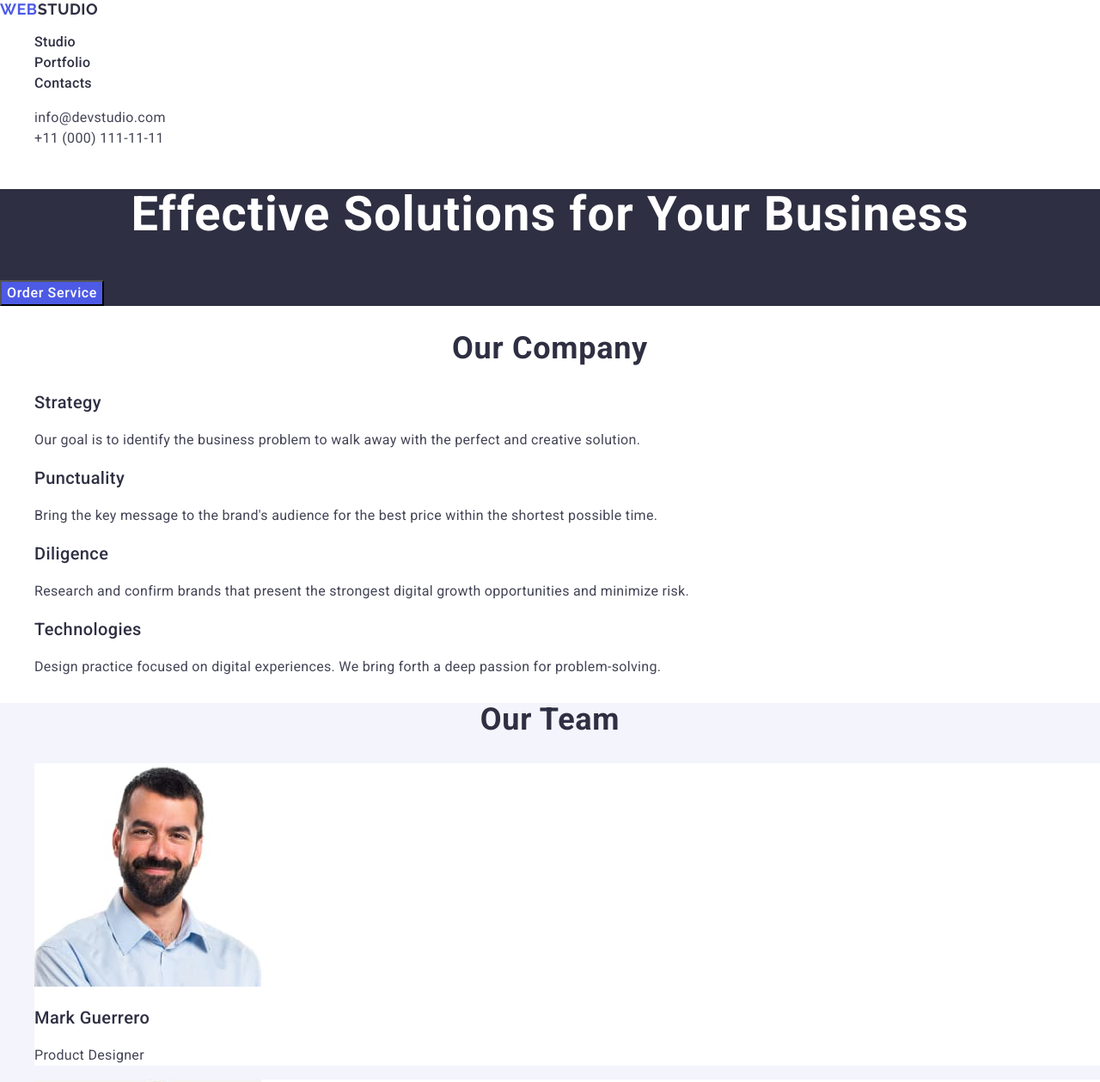
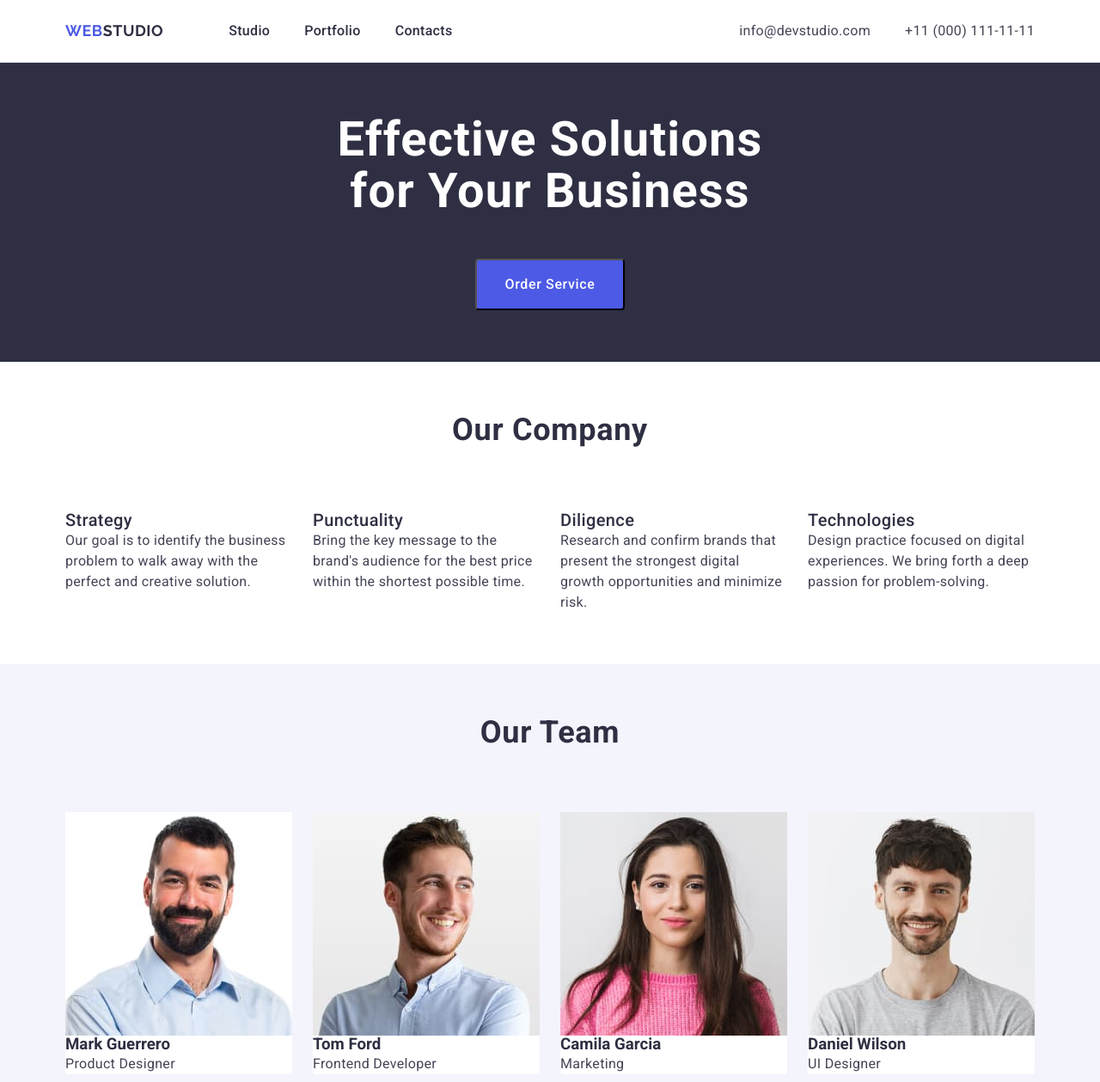
Before and after one commit to DeLaVoroDN/goit-markup-hw-03, a plain HTML site: page index.html in a window 1280 px wide. Shown: the top 1259 px of the page at 86% size. Drawn offline with nearby package versions, Linux system fonts and the light colour scheme.

Commit message:
Summary (required)

```diff
--- a/css/styles.css
+++ b/css/styles.css
@@ -1,3 +1,30 @@
+/* RULES TAG*/
+h1,
+h2,
+h3,
+h4,
+h5,
+h6,
+p {
+  margin-top: 0;
+  margin-bottom: 0;
+}
+
+ul,
+ol {
+  margin-top: 0;
+  margin-bottom: 0;
+  padding-left: 0;
+}
+
+img {
+  display: block;
+}
+
+button {
+  cursor: pointer;
+}
+
 .list {
   list-style-type: none;
 }
@@ -6,16 +33,36 @@
   text-decoration: none;
 }
 
-.adress-link {
-  text-decoration: none;
+body {
+  font-family: 'Roboto', sans-serif;
+  font-size: 16px;
+  color: #434455;
+  background: #ffffff;
 }
 
-button {
-  cursor: pointer;
+.container {
+  width: 1158px;
+  margin-left: auto;
+  margin-right: auto;
+  padding-left: 15px;
+  padding-right: 15px;
+}
+
+/* NAVIGATION */
+.page-header {
+  border-bottom: 1px solid #e7e9fc;
+  padding-top: 24px;
+  padding-bottom: 24px;
+}
+
+.page-navigation {
+  display: flex;
+  align-items: center;
 }
 
 .logotype {
   font-family: 'Raleway', sans-serif;
+  margin-right: 76px;
   font-size: 18px;
   font-weight: 700;
   line-height: 1.17em;
@@ -32,6 +79,18 @@ button {
   letter-spacing: 0.03em;
   color: #2e2f42;
 }
+
+.menu {
+  display: flex;
+  align-items: flex-start;
+  column-gap: 40px;
+}
+
+.adress-list {
+  display: flex;
+  column-gap: 40px;
+}
+
 .menu-link {
   font-family: Roboto;
   font-size: 16px;
@@ -62,16 +121,24 @@ button {
   color: #404bbf;
 }
 
-body {
-  font-family: 'Roboto', sans-serif;
-  font-size: 16px;
-}
-body {
-  color: #434455;
-  background: #ffffff;
+.page-adress {
+  display: flex;
+  align-items: center;
 }
 
-.section-one {
+.subtitle {
+  display: flex;
+  justify-content: space-between;
+}
+/* MAIN CONTENT */
+
+/*HERO SECTION */
+.section {
+  padding-top: 60px;
+  padding-bottom: 60px;
+}
+
+.hero {
   background-color: #2e2f42;
 }
 .main-title {
@@ -80,19 +147,26 @@ body {
   font-weight: 700;
   line-height: 1.07;
   letter-spacing: 0.02em;
+  width: 496px;
+  margin-left: auto;
+  margin-right: auto;
+  margin-bottom: 48px;
   text-align: center;
   color: #ffffff;
 }
 
 .order-service-btn {
+  font-family: 'Roboto', sans-serif;
+  font-size: 16px;
+  font-weight: 500;
+  line-height: 1.5;
+  letter-spacing: 0.04em;
+  padding: 16px 32px;
+  margin-left: auto;
+  margin-right: auto;
+  border-radius: 4px;
   color: #ffffff;
   background-color: #4d5ae5;
-  line-height: 1.5;
-  letter-spacing: 0.04em;
-  font-weight: 500;
-  font-size: 16px;
-  letter-spacing: 0.04em;
-  font-family: 'Roboto', sans-serif;
 }
 
 .order-service-btn:hover,
@@ -100,24 +174,20 @@ body {
   color: #ffffff;
   background-color: #404bbf;
 }
-
-.section-three {
-  background-color: #f4f4fd;
-  color: #2e2f42;
-}
-
-.team-list-item {
-  background-color: #ffffff;
-}
-
+/* SCTION TWO */
 .secondary-title {
   font-size: 36px;
   font-weight: 700;
   line-height: 1.11;
   letter-spacing: 0.02em;
   text-align: center;
+  margin-bottom: 72px;
   text-transform: capitalize;
   color: #2e2f42;
+}
+
+.Comp-Desc-list {
+  gap: 24px;
 }
 
 .additional-title {
@@ -128,6 +198,7 @@ body {
   letter-spacing: 0.02em;
   color: #2e2f42;
 }
+
 .text {
   font-family: Roboto;
   font-size: 16px;
@@ -136,8 +207,34 @@ body {
   letter-spacing: 0.02em;
   color: #434455;
 }
+.text-company {
+  width: 264px;
+}
+/* SECTION THREE */
+.our-team {
+  background-color: #f4f4fd;
+  color: #2e2f42;
+}
 
+.team-list {
+  display: flex;
+  flex-wrap: wrap;
+  column-gap: 24px;
+}
+
+.team-list-item {
+  background-color: #ffffff;
+  border-radius: 0px 0px 4px 4px;
+}
+/* SECTION FOUR */
+.portfolio-list {
+  display: flex;
+  flex-wrap: wrap;
+  gap: 24px;
+}
+/* FOOTER */
 .footer-content {
+  padding-top: 60px;
   background-color: #2e2f42;
 }
 
--- a/index.html
+++ b/index.html
@@ -4,25 +4,26 @@
     <meta charset="UTF-8" />
     <meta name="viewport" content="width=device-width, initial-scale=1.0" />
     <title>Web Studio</title>
-    <!-- Google fonts -->
+    <!-- GOOGLE FONTS -->
     <link rel="preconnect" href="https://fonts.googleapis.com" />
     <link rel="preconnect" href="https://fonts.gstatic.com" crossorigin />
     <link
       href="https://fonts.googleapis.com/css2?family=Raleway:wght@700&family=Roboto:wght@400;500;700&display=swap"
       rel="stylesheet"
     />
-    <!-- Modern normalize -->
+    <!-- MODERN NORMALIZE -->
     <link
       rel="stylesheet"
       href="https://cdnjs.cloudflare.com/ajax/libs/modern-normalize/2.0.0/modern-normalize.min.css"
     />
-    <!-- Othere stylesheet -->
+    <!-- OTHERE STYLESHEET -->
     <link rel="stylesheet" href="./css/styles.css" />
   </head>
 
   <body>
     <!-- HEADER CONTENT -->
     <header class="page-header">
+      <div class="subtitle container">
         <nav class="page-navigation">
           <a class="logotype link" href="./index.html"
             >Web<span class="logotype-span">Studio</span></a
@@ -33,84 +34,95 @@
             <li class="menu-item"><a class="menu-link link" href="">Contacts</a></li>
           </ul>
         </nav>
-      <address class="adress-list-link">
+        <address class="page-adress">
           <ul class="adress-list list">
             <li>
-            <a class="adress-link" href="mailto:info@devstudio.com">info@devstudio.com</a><br />
+              <a class="adress-link link" href="mailto:info@devstudio.com">info@devstudio.com</a
+              ><br />
             </li>
-          <li><a class="adress-link" href="tel:+110001111111">+11 (000) 111-11-11</a><br /></li>
+            <li>
+              <a class="adress-link link" href="tel:+110001111111">+11 (000) 111-11-11</a><br />
+            </li>
           </ul>
         </address>
+      </div>
     </header>
     <!-- MAIN CONTENT -->
     <main>
-      <!-- SECTION ONE -->
-      <section class="section-one">
+      <!-- SECTION HERO -->
+      <section class="hero section">
+        <div class="container">
           <h1 class="main-title">Effective Solutions for Your Business</h1>
-        <button class="order-service-btn" type="button">Order Service</button>
+          <button class="order-service-btn subtitle" type="button">Order Service</button>
+        </div>
       </section>
       <!-- SECTION TWO -->
-      <section class="section-two">
+      <section class="our-company section">
+        <div class="container">
           <h2 class="secondary-title">Our Company</h2>
-        <ul class="Comp-Desc-list list">
+          <ul class="Comp-Desc-list list subtitle">
             <li class="comp-desc-list-item">
               <h3 class="additional-title">Strategy</h3>
-            <p class="text">
+              <p class="text text-company">
                 Our goal is to identify the business problem to walk away with the perfect and
                 creative solution.
               </p>
             </li>
             <li class="comp-desc-list-item">
               <h3 class="additional-title">Punctuality</h3>
-            <p class="text">
+              <p class="text text-company">
                 Bring the key message to the brand's audience for the best price within the shortest
                 possible time.
               </p>
             </li>
             <li class="comp-desc-list-item">
               <h3 class="additional-title">Diligence</h3>
-            <p class="text">
+              <p class="text text-company">
                 Research and confirm brands that present the strongest digital growth opportunities
                 and minimize risk.
               </p>
             </li>
             <li class="comp-desc-list-item">
               <h3 class="additional-title">Technologies</h3>
-            <p class="text">
+              <p class="text text-company">
                 Design practice focused on digital experiences. We bring forth a deep passion for
                 problem-solving.
               </p>
             </li>
           </ul>
+        </div>
       </section>
       <!-- SECTION THREE -->
-      <section class="section-three">
+      <section class="our-team section">
+        <div class="container">
           <h2 class="secondary-title">Our Team</h2>
           <ul class="team-list list">
             <li class="team-list-item">
               <img src="./images/MarkGuerrero.jpg" alt="Mark Guerrero" width="264" />
-            <h3 class="additional-title">Mark Guerrero</h3>
+              <h3 class="additional-title-">Mark Guerrero</h3>
               <p class="text">Product Designer</p>
             </li>
             <li class="team-list-item">
               <img src="./images/TomFord.jpg" alt="Tom Ford" width="264" />
-            <h3 class="additional-title">Tom Ford</h3>
+              <h3 class="additional-title-one">Tom Ford</h3>
               <p class="text">Frontend Developer</p>
             </li>
             <li class="team-list-item">
               <img src="./images/CamilaGarcia.jpg" alt="Camila Garcia" width="264" />
-            <h3 class="additional-title">Camila Garcia</h3>
+              <h3 class="additional-title-one">Camila Garcia</h3>
               <p class="text">Marketing</p>
             </li>
             <li class="team-list-item">
               <img src="./images/DanielWilson.jpg" alt="Daniel Wilson" width="264" />
-            <h3 class="additional-title">Daniel Wilson</h3>
+              <h3 class="additional-title-one">Daniel Wilson</h3>
               <p class="text">UI Designer</p>
             </li>
           </ul>
+        </div>
       </section>
       <!-- SECTION FOUR -->
-      <section class="section-four">
+      <section class="portfolio section">
+        <div class="container">
           <h2 class="secondary-title">Our Portfolio</h2>
           <ul class="portfolio-list list">
             <li class="portfolio-list-item">
@@ -144,10 +156,12 @@
               <p class="text">Marketing</p>
             </li>
           </ul>
+        </div>
       </section>
     </main>
     <!-- FOOTER CONTENT -->
     <footer class="footer-content">
+      <div class="container">
         <a href="./index.html" class="logo-link-footer link"
           >Web<span class="color-logo-footer">Studio</span></a
         >
@@ -155,6 +169,7 @@
           Increase the flow of customers and sales for your business with digital marketing &#38;
           growth solutions.
         </p>
+      </div>
     </footer>
   </body>
 </html>
```
Lines whose indentation alone changed are shown as unchanged.
